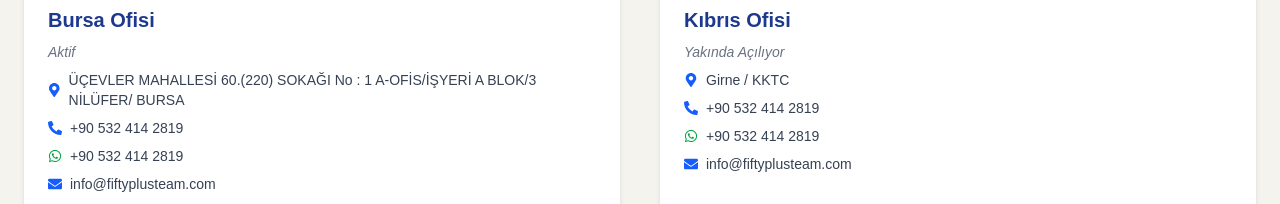
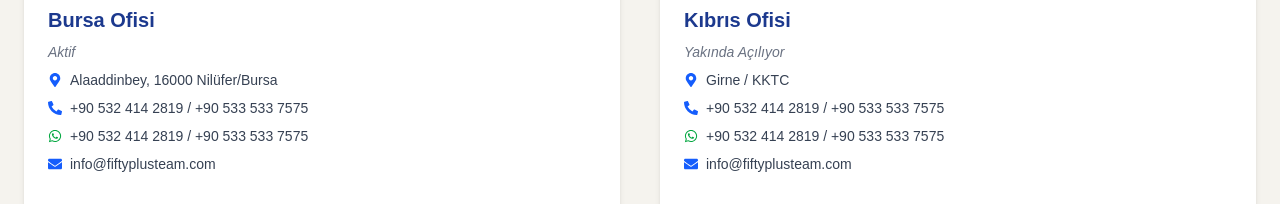
Before and after one commit to ertuncnese/fiftyplusteam, a Next.js app: page / in a window 1280 px wide. Shown: the part 2804-3008 px from the top of the page. Built offline with nearby package versions, Linux system fonts and the light colour scheme; no server answers; grey boxes are pictures that could not be loaded.

Commit message:
info change

```diff
--- a/components/Offices.tsx
+++ b/components/Offices.tsx
@@ -5,19 +5,19 @@ const offices = [
   {
     name: 'Bursa Ofisi',
     status: 'Aktif',
-    address: 'ÜÇEVLER MAHALLESİ 60.(220) SOKAĞI No : 1 A-OFİS/İŞYERİ A BLOK/3 NİLÜFER/ BURSA',
-    phone: '+90 532 414 2819',
+    address: 'Alaaddinbey, 16000 Nilüfer/Bursa',
+    phone: '+90 532 414 2819 / +90 533 533 7575',
     email: 'info@fiftyplusteam.com',
-    whatsapp: '+90 532 414 2819',
-    mapEmbed: "https://www.google.com/maps/embed?pb=!1m18!1m12!1m3!1d24380.166376496676!2d28.907921187445336!3d40.197476748087105!2m3!1f0!2f0!3f0!3m2!1i1024!2i768!4f13.1!3m3!1m2!1s0x14ca11e05bec159b%3A0x416a42640ff1b3a5!2sFiftyplus%20Team!5e0!3m2!1sen!2str!4v1744693330177!5m2!1sen!2str"
+    whatsapp: '+90 532 414 2819 / +90 533 533 7575',
+    mapEmbed: "https://www.google.com/maps/embed?pb=!1m18!1m12!1m3!1d3047.020101415719!2d28.931025499999997!3d40.2086158!2m3!1f0!2f0!3f0!3m2!1i1024!2i768!4f13.1!3m3!1m2!1s0x14ca11e05bec159b%3A0x416a42640ff1b3a5!2sFiftyplus%20Team!5e0!3m2!1sen!2str!4v1744728367228!5m2!1sen!2str"
   },
   {
     name: 'Kıbrıs Ofisi',
     status: 'Yakında Açılıyor',
     address: 'Girne / KKTC',
-    phone: '+90 532 414 2819',
+    phone: '+90 532 414 2819 / +90 533 533 7575',
     email: 'info@fiftyplusteam.com',
-    whatsapp: '+90 532 414 2819',
+    whatsapp: '+90 532 414 2819 / +90 533 533 7575',
     mapEmbed: "https://www.google.com/maps/embed?pb=!1m18!1m12!1m3!1d719873.6953135526!2d33.041114206122955!3d35.05761280388378!2m3!1f0!2f0!3f0!3m2!1i1024!2i768!4f13.1!3m3!1m2!1s0x14de0d14eb3ab9df%3A0xc5527a6b9bd7adfd!2zS8SxYnLEsXM!5e0!3m2!1sen!2str!4v1744693766391!5m2!1sen!2str"
   }
 ];
--- a/components/Team.tsx
+++ b/components/Team.tsx
@@ -28,7 +28,7 @@ export default function Team() {
           image="/oral.jpg"
           linkedin="https://www.linkedin.com/in/oral-bilg%C3%BCtay-38998385/"
           email="oral@fiftyplusteam.com"
-          phone="0533 566 75 75"
+          phone="0533 533 75 75"
           about={[
             "Oral BİLGÜTAY, 1968 yılında Bursa’da doğmuştur. Uludağ Üniversitesi İktisadi ve İdari Bilimler Fakültesi mezunudur.",
             "Uzun yıllar turizm sektöründe edindiği deneyimin ardından, 2018 yılında gayrimenkul alanına geçiş yapmıştır.",
```
